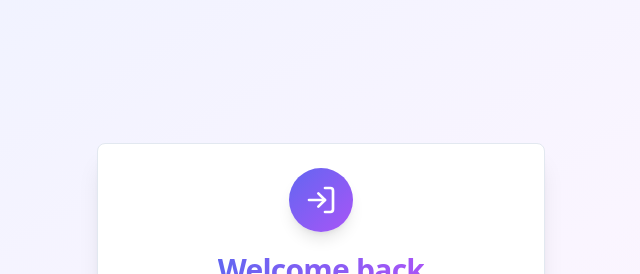
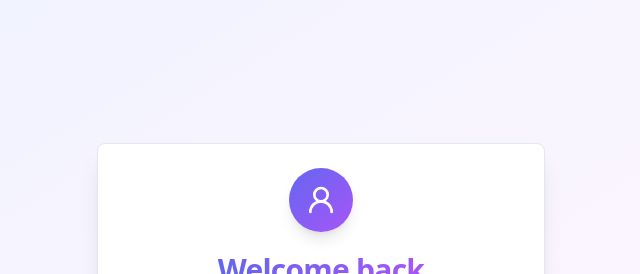
Before and after one commit to kiki-glow/tailor-linker, a React (Vite) app: page /login in a window 1280 px wide. Shown: the top 274 px of the page, without its empty margins (319-959 px from the left). Built offline with nearby package versions, Linux system fonts and the light colour scheme.

Commit message:
Refactor login page icon
The commit refactors the icon on the login page.  The specific changes are not detailed here.

```diff
--- a/src/pages/Login.tsx
+++ b/src/pages/Login.tsx
@@ -13,7 +13,7 @@ import {
 import { Input } from "@/components/ui/input";
 import { Label } from "@/components/ui/label";
 import { useToast } from "@/components/ui/use-toast";
-import { LogIn } from "lucide-react";
+import { UserRound } from "lucide-react";
 
 const Login = () => {
   const [email, setEmail] = useState("");
@@ -34,7 +34,7 @@ const Login = () => {
       <Card className="w-full max-w-md shadow-xl dark:shadow-purple-900/20 animate-fade-in">
         <CardHeader className="space-y-1 flex flex-col items-center">
           <div className="w-16 h-16 bg-gradient-to-br from-indigo-500 to-purple-500 rounded-full flex items-center justify-center mb-4 shadow-lg animate-scale-in">
-            <LogIn className="w-8 h-8 text-white" />
+            <UserRound className="w-8 h-8 text-white" />
           </div>
           <CardTitle className="text-3xl font-bold bg-clip-text text-transparent bg-gradient-to-r from-indigo-500 to-purple-500">
             Welcome back
```
